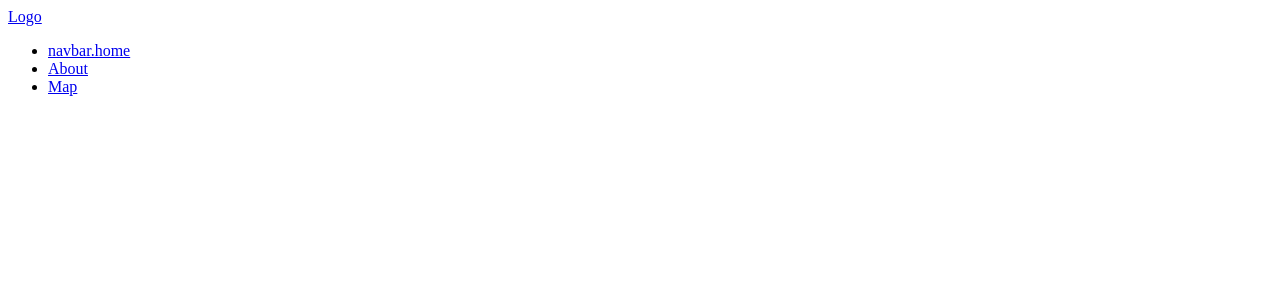
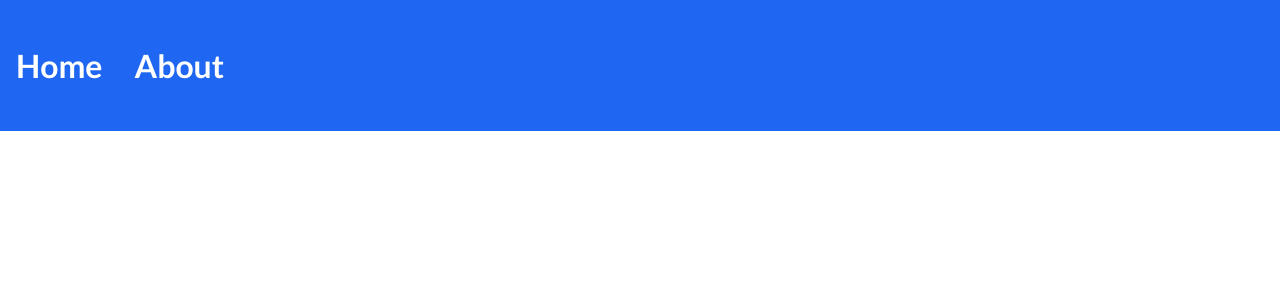
Before and after one commit to nouxinf/fetu-site, a React (Vite) app: page / in a window 1280 px wide. Shown: the top 300 px of the page. Built offline with nearby package versions, Linux system fonts and the light colour scheme.

Commit message:
navbar and banner init

```diff
--- a/package.json
+++ b/package.json
@@ -15,6 +15,7 @@
     "react": "^19.1.0",
     "react-dom": "^19.1.0",
     "react-i18next": "^15.5.1",
+    "react-svg": "^16.3.0",
     "tailwindcss": "^4.1.6"
   },
   "devDependencies": {
--- /dev/null
+++ b/src/App.css
@@ -0,0 +1,4 @@
+@import url('https://fonts.googleapis.com/css2?family=Lato:ital,wght@0,100;0,300;0,400;0,700;0,900;1,100;1,300;1,400;1,700;1,900&display=swap');
+* {
+    font-family: "Lato", Arial, sans-serif;
+}
--- a/src/App.jsx
+++ b/src/App.jsx
@@ -1,9 +1,12 @@
 import { useState } from 'react'
 import Navbar from "./Navbar.jsx"
+import Banner from "./Banner.jsx"
+import "./App.css"
 function App() {
   return (
     <>
       <Navbar />
+      <Banner />
     </>
   )
 }
--- /dev/null
+++ b/src/Banner.jsx
@@ -0,0 +1,10 @@
+import React from 'react';
+import { ReactSVG } from 'react-svg'
+import bannerImg from "/src/assets/fetu-banner.svg"
+const Banner = () => {
+    return (
+        <ReactSVG src={bannerImg}/>
+    );
+};
+
+export default Banner;
--- /dev/null
+++ b/src/Navbar.css
@@ -0,0 +1,46 @@
+@import "tailwindcss";
+
+nav {
+    background-color: oklch(55.63% 0.222 262.02);
+    padding-top: 2.5em;
+    padding-bottom: 2.5em;
+    font-weight: 600;
+    color: white;
+    display: inline;
+    float: left;
+    width: 100%;
+}
+a {
+    position: relative;
+    color: #fff;
+    text-decoration: none;
+    cursor: pointer;
+}
+a::before {
+    content: "";
+    position: absolute;
+    display: block;
+    width: 100%;
+    height: 2px;
+    bottom: 0;
+    left: 0;
+    background-color: #fff;
+    transform: scaleX(0);
+    transition: transform 0.3s ease;
+}
+
+a:hover::before {
+    transform: scaleX(1);
+}
+
+.topnav {
+    overflow: hidden;
+}
+
+.topnav a {
+    float: left;
+    text-align: center;
+    padding: .1rem 1rem;
+    text-decoration: none;
+    font-size: 2rem;
+}
--- a/src/Navbar.jsx
+++ b/src/Navbar.jsx
@@ -1,16 +1,17 @@
 import React from 'react';
 import { useTranslation } from 'react-i18next';
+import "./Navbar.css"
 const Navbar = () => {
     const { t } = useTranslation();
     return (
-        <nav className="navbar">
-            <div className="navbar-logo">
-                <a href="/">Logo</a>
-            </div>
-            <ul className="navbar-links">
-                <li><a href="#home">{t("navbar.home")}</a></li>
-                <li><a href="#about">About</a></li>
-                <li><a href="#services">Map</a></li>
+        <nav className="topnav">
+            <ul>
+                <li>
+                    <a>Home</a>
+                </li>
+                <li>
+                    <a>About</a>
+                </li>
             </ul>
         </nav>
     );
```
Also changed, not shown: 1 other file (tests, documents, lock files or other folders).
